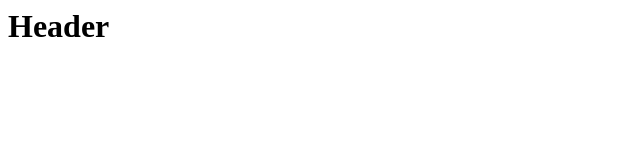
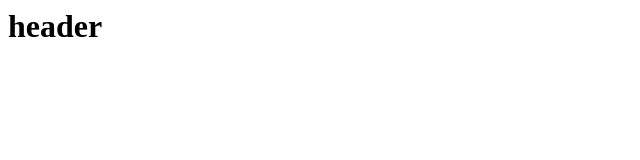
Before and after one commit to QV-VQ/new-repo, a plain HTML site: page Desktop/sample-project/index.html in a window 1280 px wide. Shown: the full height of the page, 0-640 px from the left. Drawn offline with Linux system fonts and the light colour scheme.

Commit message:
Adjust header

```diff
--- a/Desktop/sample-project/index.html
+++ b/Desktop/sample-project/index.html
@@ -5,7 +5,7 @@
   <title>Document</title>
 </head>
 <body>
-  <h1>Header</h1>
+  <h1>header</h1>
 
 </body>
 </html>
```
